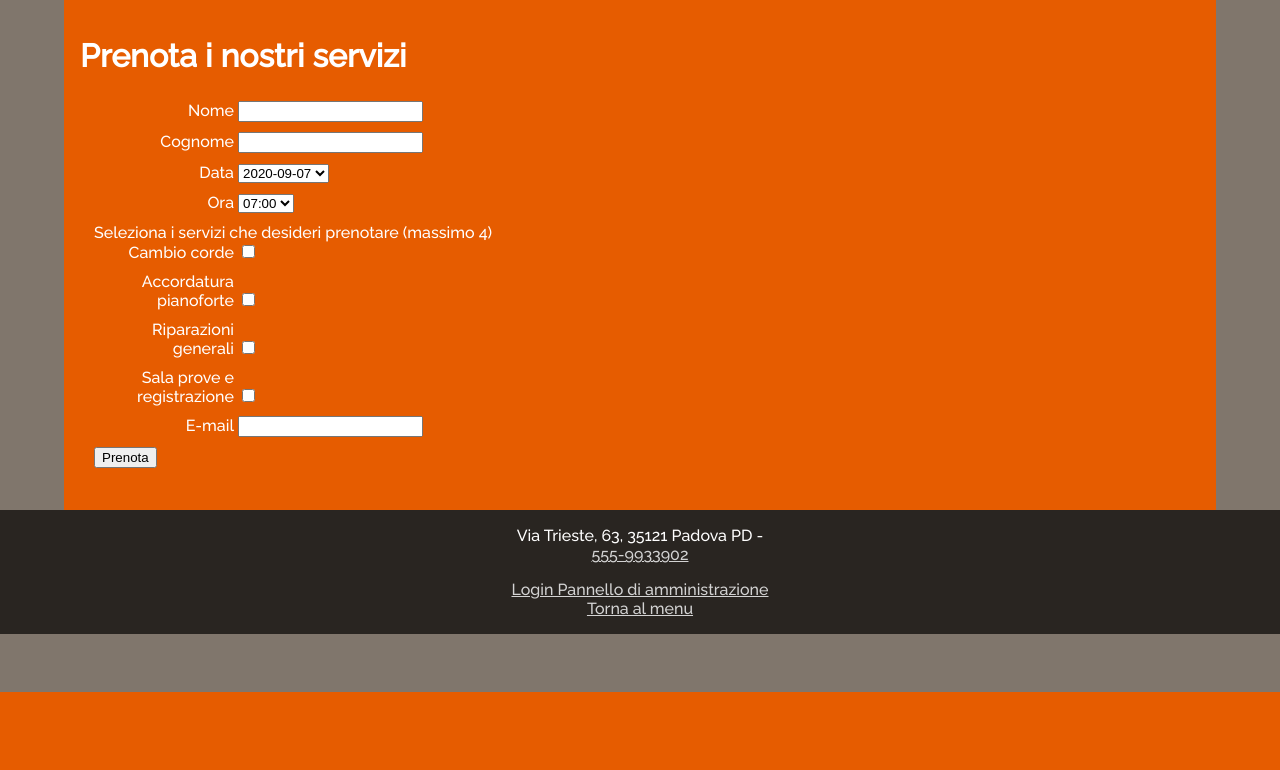
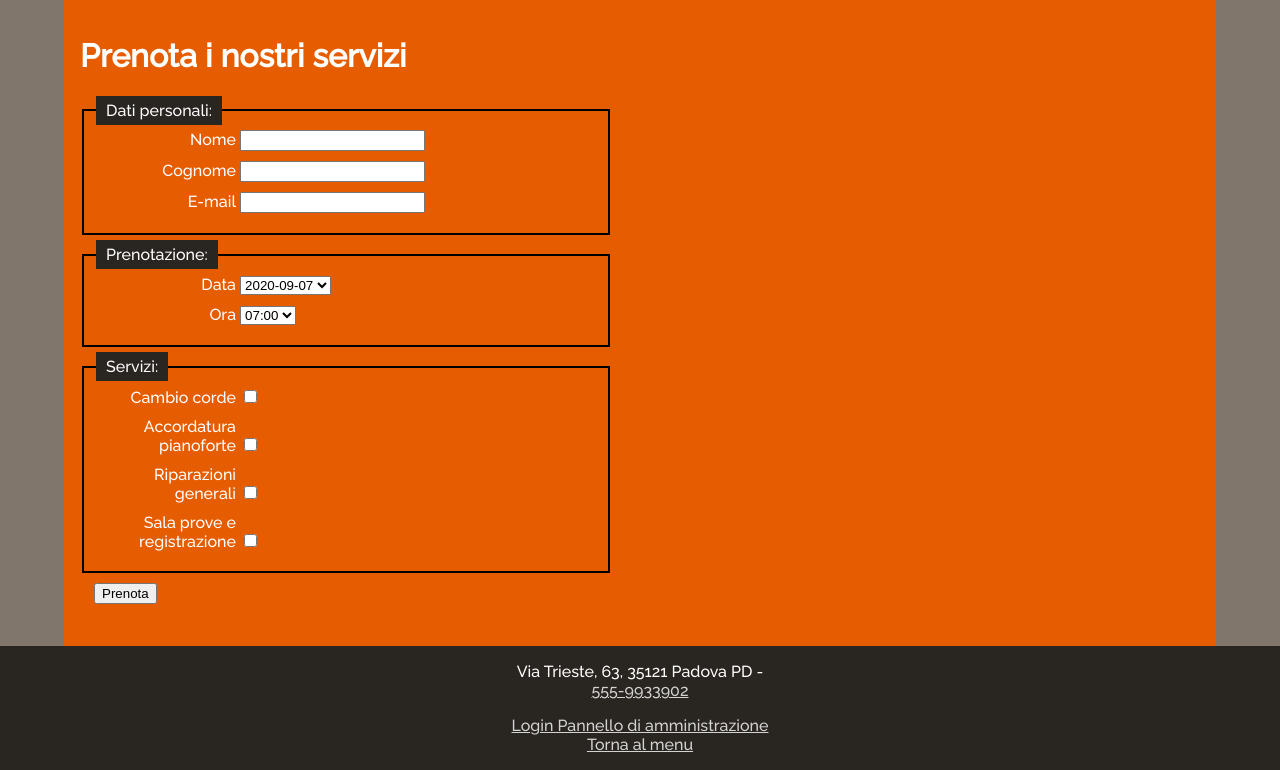
Before and after one commit to alefranklin/BdS, a PHP site: page /prenota.php in a window 1280 px wide. Shown: the part 108-878 px from the top of the page. Before the commit the page ends 800 px from the top, so only its background shows below. Run offline with PHP 8.4, Linux system fonts and the light colour scheme; data comes from the database, SQL or seed files in the repository; data that the repository does not hold is empty.

Commit message:
accessibilità

```diff
--- a/book_form.php
+++ b/book_form.php
@@ -1,12 +1,13 @@
 <?php
     include_once("db_connection.php");
     $services = getServices($db_data);
-    if($services->num_rows != 0){
+    if($services->num_rows != 0) {
 ?>
 
       <div id="form-prenotazione">
           <form method="post" action="book.php" onsubmit="return checkBookForm()">
               <fieldset>
+                <legend>Dati personali:</legend>
                 <div class="form-element">
                   <label for="nome">Nome</label>
                   <input type="text" id="nome" name="nome"/>
@@ -16,6 +17,14 @@
                   <label for="cognome">Cognome</label>
                   <input type="text" id="cognome" name="cognome"/>
                 </div>
+
+                <div class="form-element">
+                  <label for="email">E-mail</label>
+                  <input type="text" id="email" name="email"/>
+                </div>
+              </fieldset>
+              <fieldset>
+                <legend>Prenotazione:</legend>
 
                 <div class="form-element">
                   <label for="data">Data</label>
@@ -40,9 +49,10 @@
                       <?php } ?>
                   </select>
                 </div>
-
+              </fieldset>
+              <fieldset>
+                <legend>Servizi:</legend>
                 <div class="form-element">
-              <span>Seleziona i servizi che desideri prenotare (massimo 4)</span>
                   <?php
                     $i = 0;
                     while ($row = $services->fetch_assoc()){
@@ -56,18 +66,15 @@
                     }
                   ?>
                 </div>
-
-            <div class="form-element">
-              <label for="email">E-mail</label>
-              <input type="text" id="email" name="email"/>
-            </div>
-
+              </fieldset>
+              <fieldset class="no-border">
                 <input type="submit" value="Prenota"/>
               </fieldset>
           </form>
           <p id="errori-book"></p>
       </div>
-    <?php           } else {
+<?php
+    } else {
 ?>
       <span>Il venditore non offre alcun servizio al momento</span>
 <?php
--- a/css/main.css
+++ b/css/main.css
@@ -171,7 +171,24 @@
     }
 
     fieldset {
+        border-color:#000000;
+        border-style: solid;
+        margin-top: 5px;
+        width: 500px
+    }
+
+    .no-border {
         border: 0;
+    }
+
+    legend {
+        background-color: #292521;
+        color: white;
+        padding: 5px 10px;
+    }
+
+    .font-bold {
+        font-weight: bold;
     }
 
     #footer-info{
--- a/css/mobile.css
+++ b/css/mobile.css
@@ -177,7 +177,25 @@
     }
 
     fieldset {
+        border-color:#000000;
+        border-style: solid;
+        margin-top: 5px;
+
+        display: block;
+    }
+
+    .no-border {
         border: 0;
+    }
+
+    legend {
+        background-color: #292521;
+        color: white;
+        padding: 5px 10px;
+    }
+
+    .font-bold {
+        font-weight: bold;
     }
 
     #footer-info{
@@ -259,4 +277,5 @@
       font-weight: bold;
       color: black;
     }
+
 }
--- a/db_config.php
+++ b/db_config.php
@@ -2,5 +2,5 @@
     $db_data['server_name'] = "localhost";
     $db_data['name'] = "alfranch";
     $db_data['username'] = "root";
-    $db_data['password'] = "";
+    $db_data['password'] = "316212529";
 ?>
--- a/index.php
+++ b/index.php
@@ -1,6 +1,6 @@
 <!DOCTYPE html PUBLIC "-//W3C//DTD XHTML 1.0 Strict//EN" "http://www.w3.org/TR/xhtml1/DTD/xhtml1-strict.dtd">
 <?php include_once("utility.php");?>
-<html xmlns="http://www.w3.org/1999/xhtml">
+<html xmlns="http://www.w3.org/1999/xhtml" lang="it">
     <head>
         <title>Home - La Bottega del Suono</title>
         <meta http-equiv="Content-Type" content="text/html; charset=utf-8"/>
--- a/product_list.php
+++ b/product_list.php
@@ -1,13 +1,14 @@
 <div id="filtri">
 <form action="catalogo.php" method="get">
     <fieldset>
+        <legend>Filtri:</legend>
         <label for="tipo">Tipo</label>
         <select name="tipo" id="tipo">
             <option value="both">Tutti</option>
             <option value="strumento">Strumento</option>
             <option value="accessorio">Accessorio</option>
         </select>
-        <label for="tipo">Ordina prezzo</label>
+        <label for="prezzo">Ordina prezzo</label>
         <select name="prezzo" id="prezzo">
             <option value="ASC">Dal pi&ugrave; basso</option>
             <option value="DESC">Dal pi&ugrave; alto</option>
--- a/servizi.php
+++ b/servizi.php
@@ -1,6 +1,6 @@
 <!DOCTYPE html PUBLIC "-//W3C//DTD XHTML 1.0 Strict//EN" "http://www.w3.org/TR/xhtml1/DTD/xhtml1-strict.dtd">
 <?php include_once("utility.php");?>
-<html xmlns="http://www.w3.org/1999/xhtml">
+<html xmlns="http://www.w3.org/1999/xhtml" lang="it">
     <head>
         <title>Servizi - La Bottega del Suono</title>
         <meta http-equiv="Content-Type" content="text/html; charset=utf-8"/>
```
Lines whose indentation alone changed are shown as unchanged.
